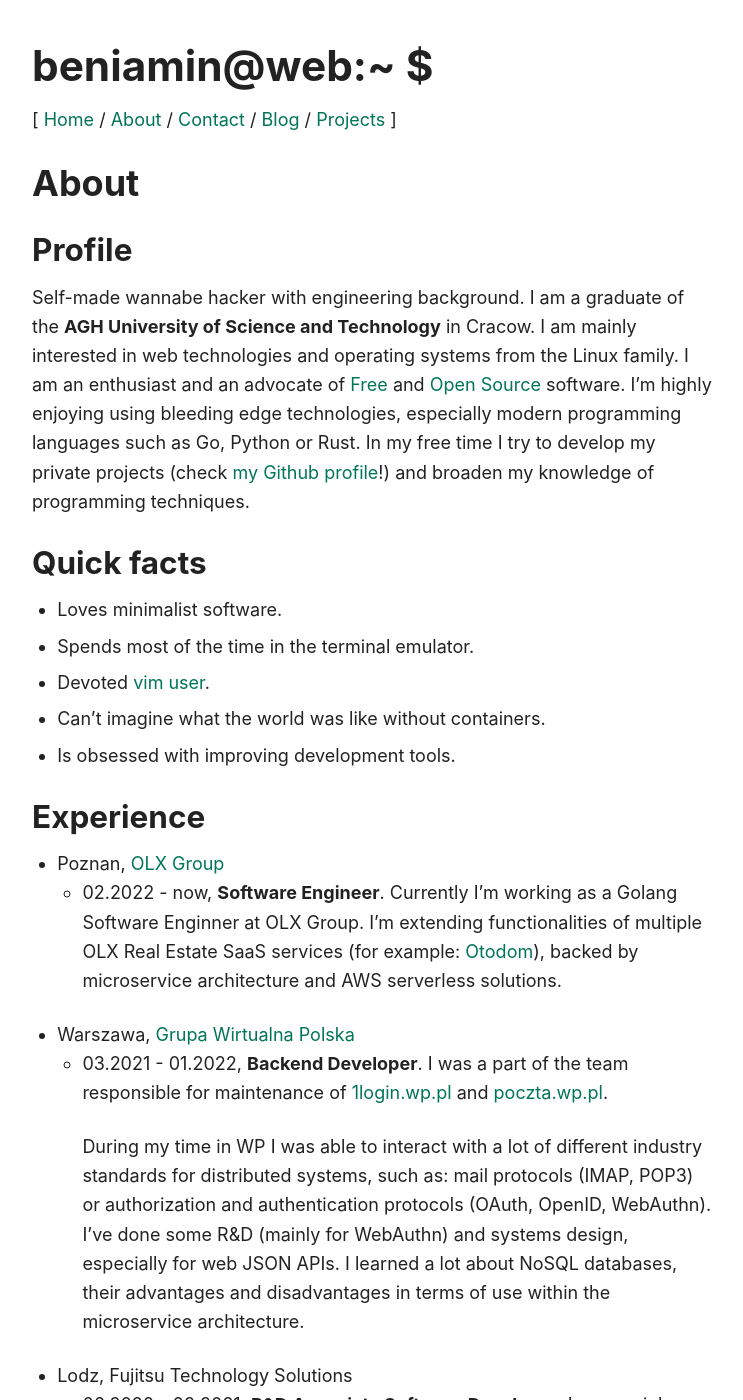
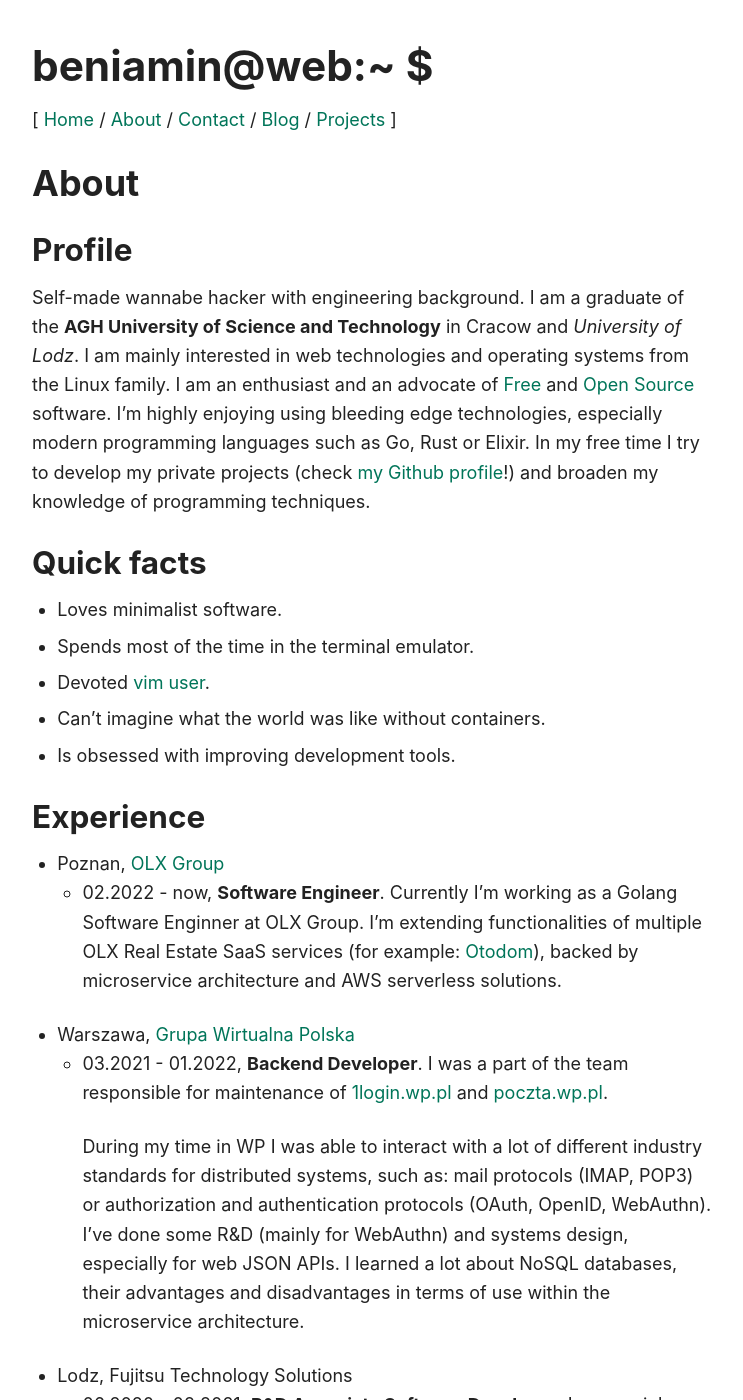
Before and after one commit to thinkofher/thinkofher.github.io, a Jekyll site: the page built from about.md, in a window 1280 px wide and 1400 px high. Shown: the whole window, without its empty margins (266-1009 px from the left). Built offline with Jekyll 4.4.1, drawn with Linux system fonts in a browser that asks for light colours; some of the changed text lies outside the part shown.

Commit message:
Update "about" page.

```diff
--- a/about.md
+++ b/about.md
@@ -7,15 +7,15 @@ layout: page
 ### Profile
 
 Self-made wannabe hacker with engineering background. I am a graduate of the
-**AGH University of Science and Technology** in Cracow. I am mainly interested
-in web technologies and operating systems from the Linux family. I am an
-enthusiast and an advocate of
-[Free](https://en.wikipedia.org/wiki/Free_software) and
-[Open Source](https://en.wikipedia.org/wiki/Open-source_software) software. I'm
+**AGH University of Science and Technology** in Cracow and *University of
+Lodz*. I am mainly interested in web technologies and operating systems from
+the Linux family. I am an enthusiast and an advocate of
+[Free](https://en.wikipedia.org/wiki/Free_software) and [Open
+Source](https://en.wikipedia.org/wiki/Open-source_software) software. I'm
 highly enjoying using bleeding edge technologies, especially modern programming
-languages such as Go, Python or Rust. In my free time I try to develop my
-private projects (check [my Github profile](https://github.com/thinkofher)!) and
-broaden my knowledge of programming techniques.
+languages such as Go, Rust or Elixir. In my free time I try to develop my
+private projects (check [my Github profile](https://github.com/thinkofher)!)
+and broaden my knowledge of programming techniques.
 
 ### Quick facts
 
@@ -55,8 +55,8 @@ broaden my knowledge of programming techniques.
 ### Education
 
 - 2020 - 2023, **Computer Science**, _Faculty of Mathematics and Computer
-  Science, University of Lodz_. Thesis: "HTTP server with an embedded database
-  adapted to the needs and goals of IT education"
+  Science, University of Lodz_. Thesis: "[HTTP server](https://code.hauru.club/okrzeja)
+  with an embedded database adapted to the needs and goals of IT education"
 
 - 2019, **Computer Science**, _Faculty of Electrical, Electronic, Computer and
   Control Engineering, Lodz University of Technology, Lodz_
```
